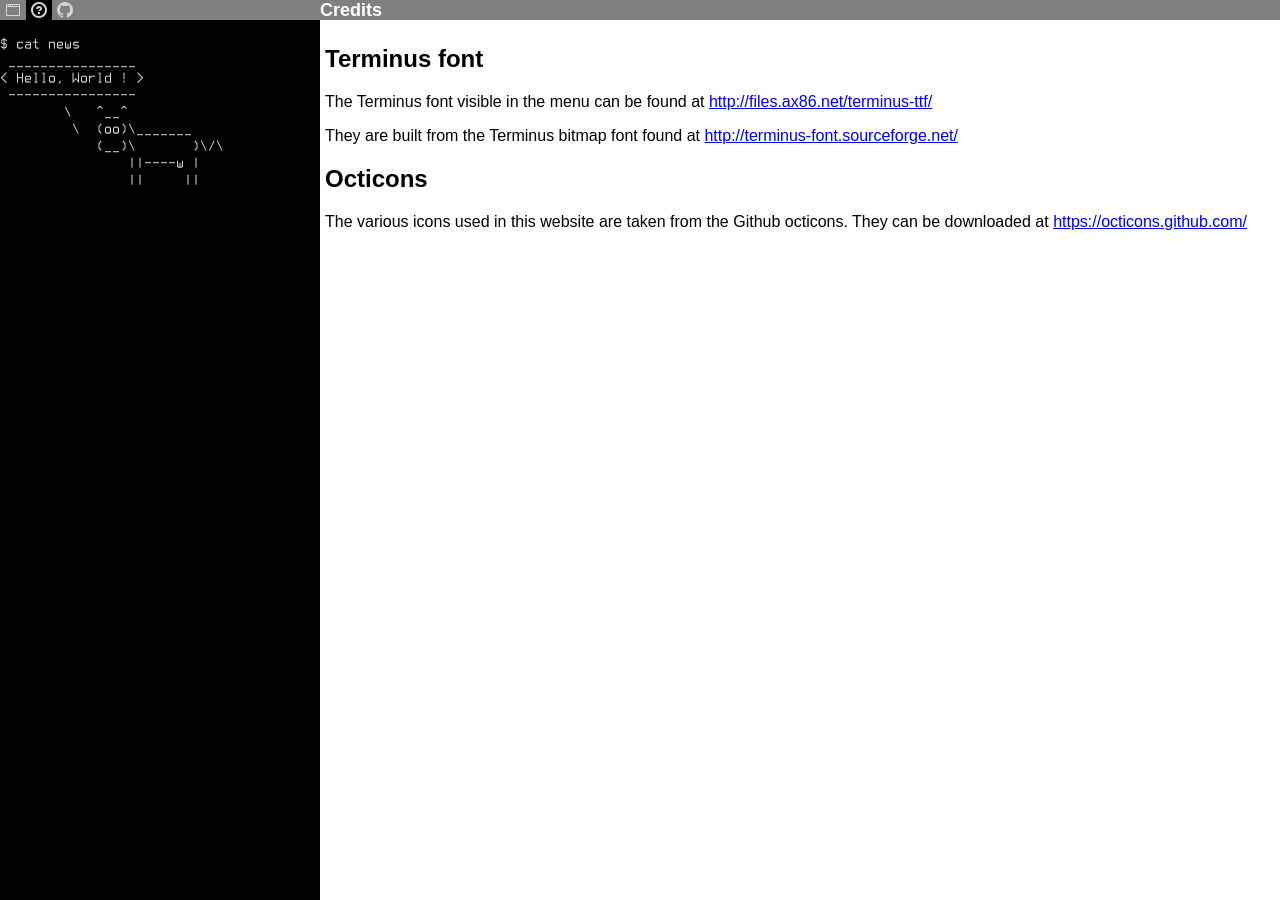
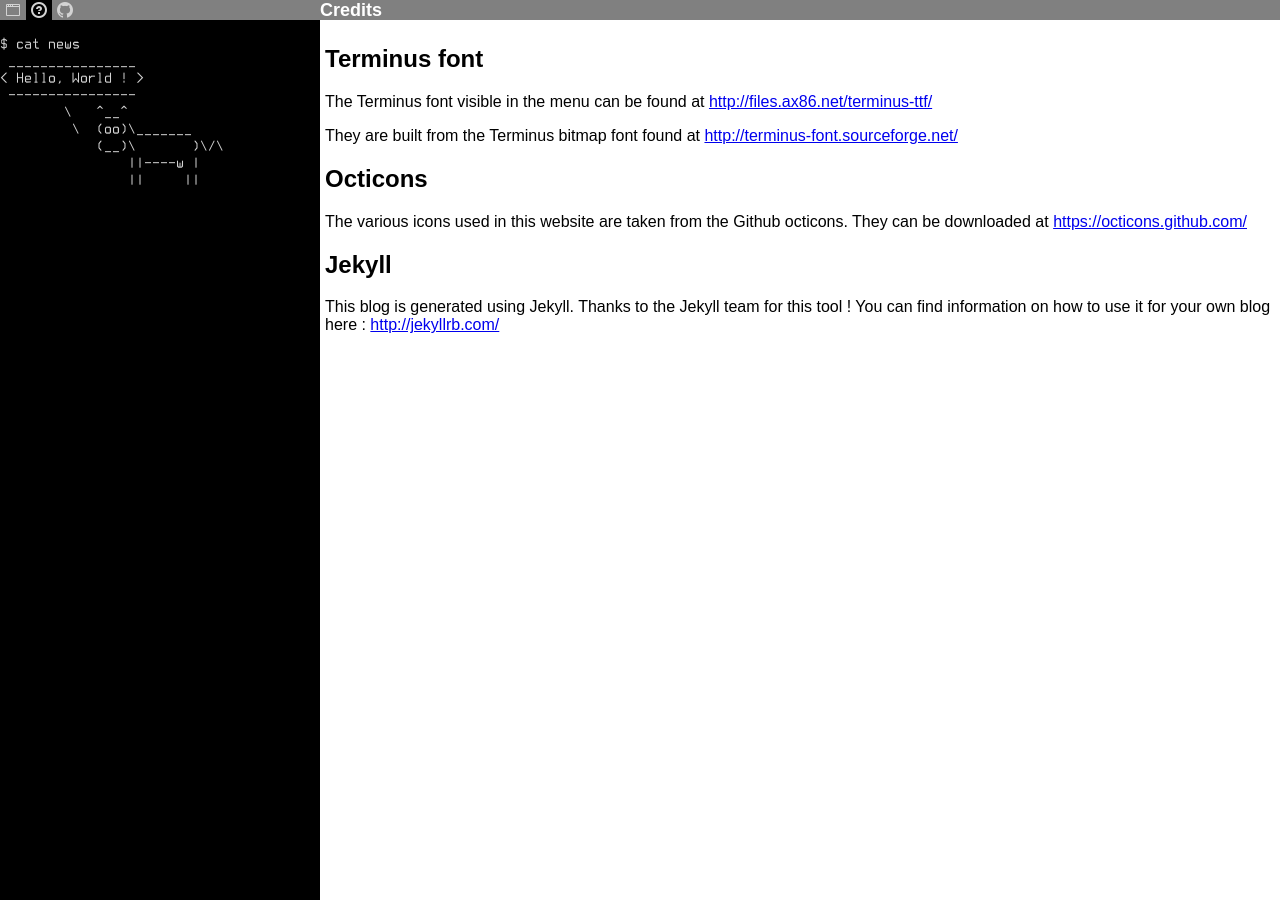
Before and after one commit to guillaumecl/guillaumecl.github.io, a Jekyll site: the page built from credits.html, in a window 1280 px wide. Built offline with Jekyll 4.4.1, drawn with Linux system fonts in a browser that asks for light colours.

Commit message:
Add Jekyll to the credits.
Signed-off-by: Guillaume Clement <gclement@baobob.org>

```diff
--- a/credits.html
+++ b/credits.html
@@ -21,3 +21,12 @@ order: 2
 	They can be downloaded at
 	<a href="https://octicons.github.com/">https://octicons.github.com/</a>
 </p>
+
+<h2>Jekyll</h2>
+<p>
+	This blog is generated using Jekyll. Thanks to the Jekyll team for this tool !
+
+	You can find information on how to use it for your own blog here :
+
+	<a href="http://jekyllrb.com/">http://jekyllrb.com/</a>
+</p>
```
